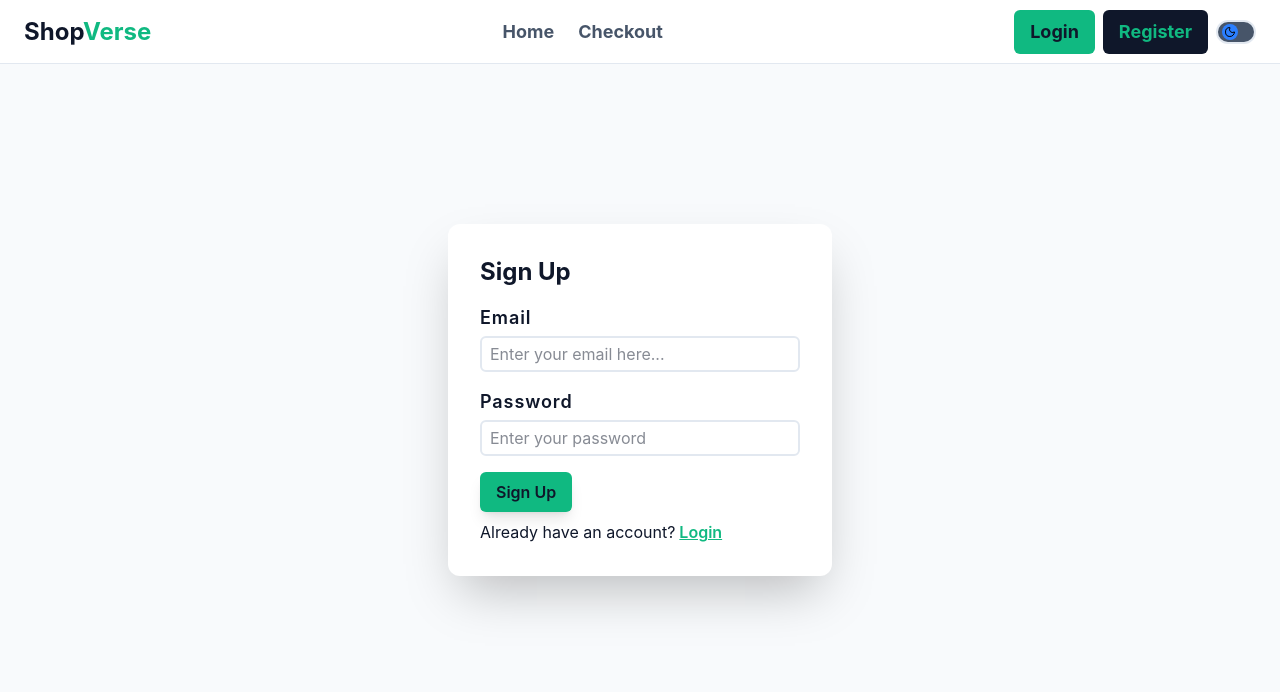
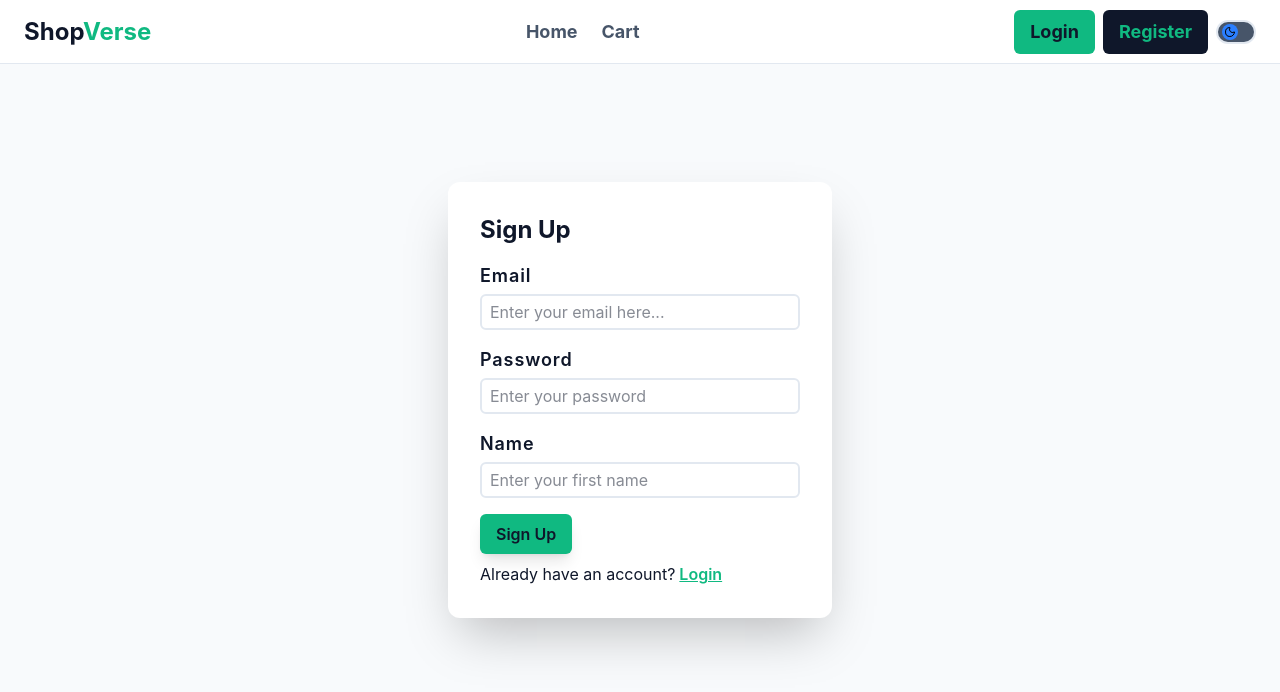
Before and after one commit to Puneetkumarboinpally/ShopVerse-React-E-Commerce-Experience, a React (Vite) app in the folder ShopVerse/: page /auth in a window 1280 px wide. Shown: the top 692 px of the page. Built offline with nearby package versions, Linux system fonts and the light colour scheme.

Commit message:
Name section added in the Signup container

```diff
--- a/ShopVerse/src/components/Navbar.jsx
+++ b/ShopVerse/src/components/Navbar.jsx
@@ -47,7 +47,7 @@ const Navbar = () => {
               }`
             }
           >
-            Checkout
+            Cart
           </NavLink>
         </div>
 
@@ -71,8 +71,8 @@ const Navbar = () => {
             </>
           ) : (
             <>
-              <span className=" text-yellow-600 text-lg font-bold mx-2">
-                {user.email}
+              <span className=" text-text text-lg font-bold mx-2">
+                {user.name}
               </span>
 
               <button
@@ -164,7 +164,7 @@ const Navbar = () => {
             </>
           ) : (
             <>
-              <span className="text-yellow-600 font-bold">{user.email}</span>
+              <span className="text-text font-bold">{user.name}</span>
 
               <button
                 onClick={() => {
--- a/ShopVerse/src/context/AuthContext.jsx
+++ b/ShopVerse/src/context/AuthContext.jsx
@@ -3,24 +3,24 @@ import { createContext, useState } from "react";
 export const AuthDataContext = createContext(null);
 
 export const AuthContext = ({ children }) => {
-  const CurrentUserEmail = localStorage.getItem("CurrentUserEmail");
+  const CurrentUserName = localStorage.getItem("CurrentUserName");
   const [user, setUser] = useState(
-    CurrentUserEmail ? { email: CurrentUserEmail } : null,
+    CurrentUserName ? { email: CurrentUserName } : null,
   );
 
-  const signup = (email, password) => {
+  const signup = (email, password, name) => {
     const users = JSON.parse(localStorage.getItem("users")) || [];
 
     if (users.find((u) => u.email === email)) {
       return { success: false, error: "Email already exists" };
     }
 
-    const newUser = { email, password };
+    const newUser = { email, password, name };
     users.push(newUser);
     localStorage.setItem("users", JSON.stringify(users));
-    localStorage.setItem("CurrentUserEmail", email);
+    localStorage.setItem("CurrentUserName", name);
 
-    setUser({ email });
+    setUser({ name });
 
     return { success: true };
   };
@@ -35,14 +35,14 @@ export const AuthContext = ({ children }) => {
       return { success: false, error: "invalid email or password" };
     }
 
-    localStorage.setItem("CurrentUserEmail", email);
+    localStorage.setItem("CurrentUserName", user.name);
 
-    setUser({ email });
+    setUser({ user: user.name });
     return { success: true };
   };
 
   const logout = () => {
-    localStorage.removeItem("CurrentUserEmail");
+    localStorage.removeItem("CurrentUserName");
     setUser(null);
   };
 
--- a/ShopVerse/src/pages/Auth.jsx
+++ b/ShopVerse/src/pages/Auth.jsx
@@ -29,7 +29,7 @@ const Auth = () => {
     setError(null);
     let result;
     if (mode === "signup") {
-      result = signup(data.email, data.password);
+      result = signup(data.email, data.password, data.name);
     } else {
       result = login(data.email, data.password);
     }
@@ -93,6 +93,26 @@ const Auth = () => {
             )}
           </div>
 
+          {mode === "signup" && (
+            <div className={formGroupStyles}>
+              <label htmlFor="name" className={labelStyles}>
+                Name
+              </label>
+              <input
+                className={inputStyles}
+                {...register("name", {
+                  required: "Name is required",
+                })}
+                type="text"
+                id="text"
+                placeholder="Enter your first name"
+              />
+              {errors.name && (
+                <p className="text-red-500 text-sm">{errors.name.message}</p>
+              )}
+            </div>
+          )}
+
           {/* signup button */}
           <button className={buttonStyles} type="submit">
             {mode === "signup" ? "Sign Up" : "Login"}
```
